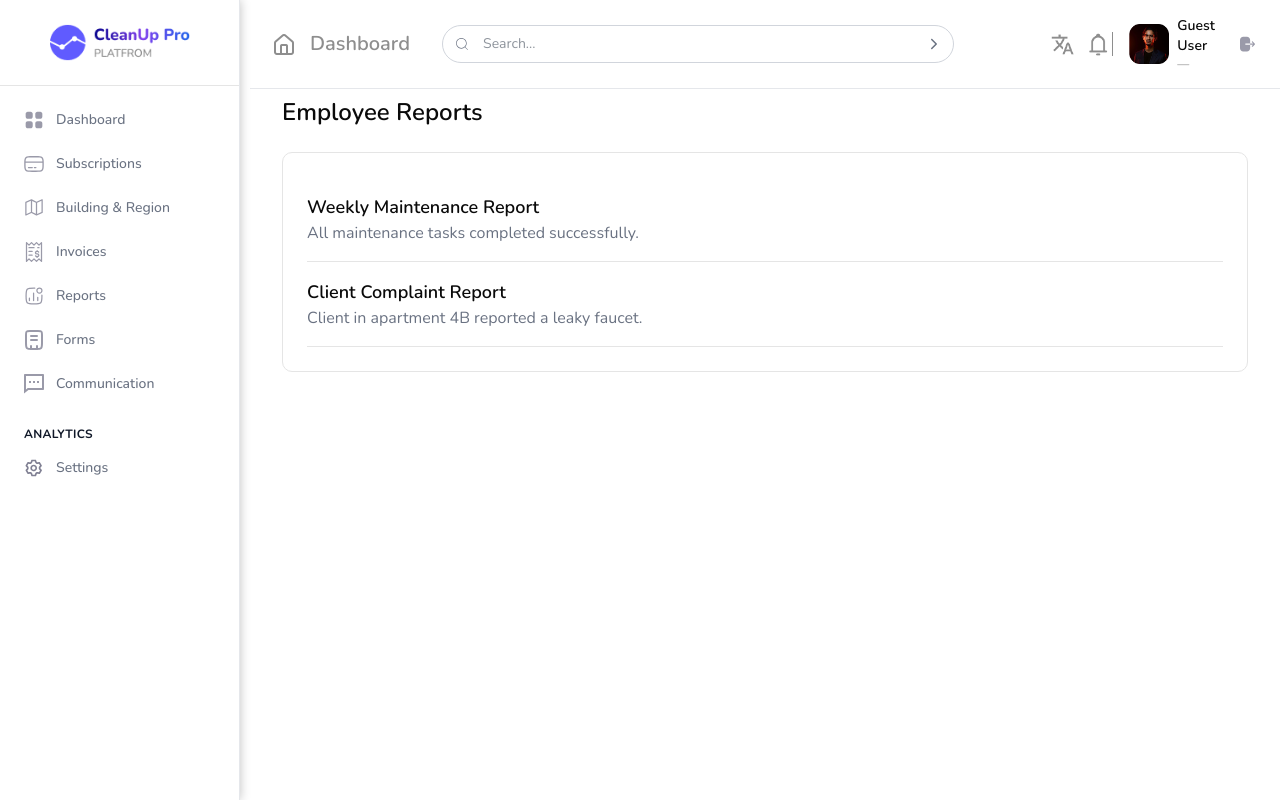
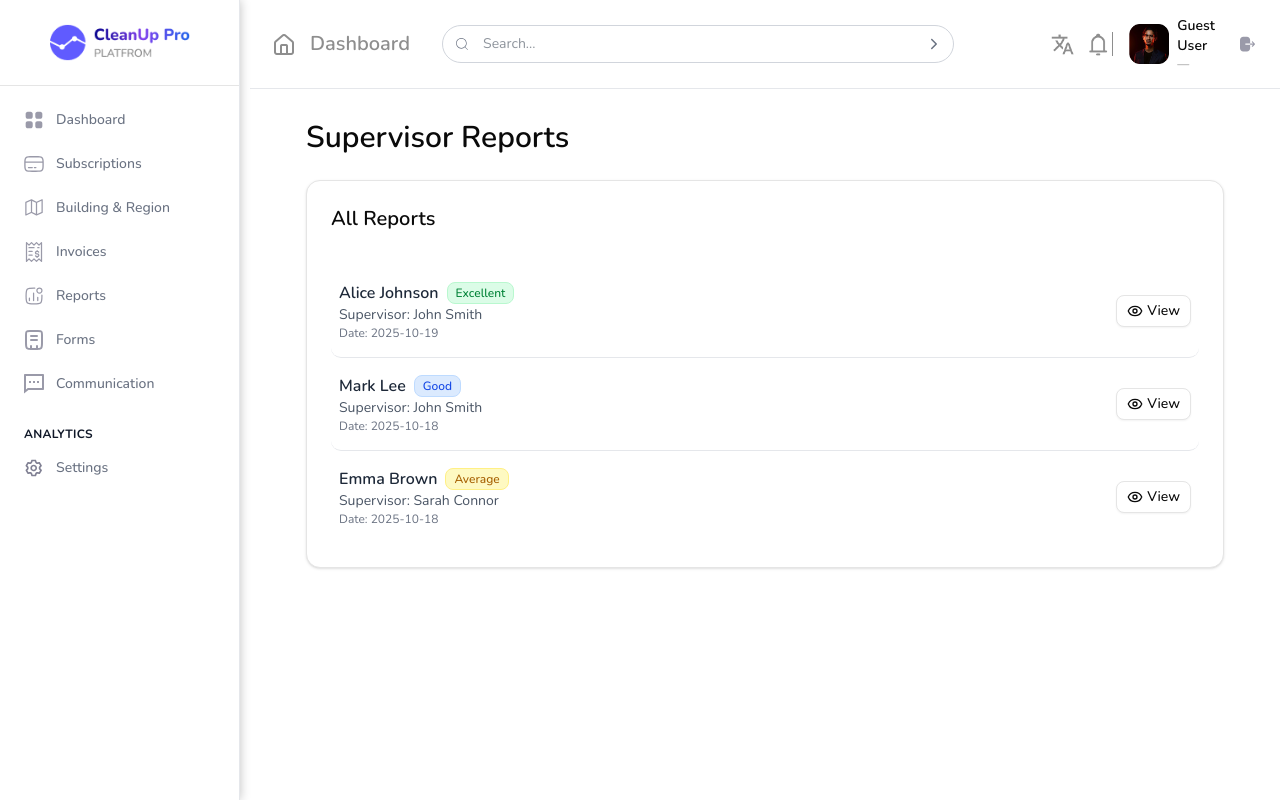
Before and after one commit to Alamin10231/CleanupSoftware, a React (Vite) app: page /reports in a window 1280 px wide. Built offline with nearby package versions, Linux system fonts and the light colour scheme.

Commit message:
Add Radix UI components and refactor button usage in admin dashboard

```diff
--- a/package.json
+++ b/package.json
@@ -15,7 +15,9 @@
     "@radix-ui/react-checkbox": "^1.3.3",
     "@radix-ui/react-dialog": "^1.1.15",
     "@radix-ui/react-label": "^2.1.7",
+    "@radix-ui/react-scroll-area": "^1.2.10",
     "@radix-ui/react-select": "^2.2.6",
+    "@radix-ui/react-separator": "^1.1.7",
     "@radix-ui/react-slot": "^1.2.3",
     "@radix-ui/react-switch": "^1.2.6",
     "@radix-ui/react-tabs": "^1.1.13",
@@ -30,6 +32,7 @@
     "clsx": "^2.1.1",
     "date-fns": "^4.1.0",
     "immer": "^10.1.3",
+    "js-cookie": "^3.0.5",
     "lodash": "^4.17.21",
     "lucide-react": "^0.544.0",
     "maplibre-gl": "^5.8.0",
--- a/src/Components/Button.tsx
+++ /dev/null
@@ -1,29 +0,0 @@
-import React from "react";
-
-interface ButtonProps {
-  text: string;
-  icon?: React.ReactNode;
-  onClick?: () => void;
-}
-
-const Button: React.FC<ButtonProps> = ({ text, icon, onClick }) => {
-  return (
-    <button
-      onClick={onClick}
-      className="
-        px-4 py-2
-        bg-blue-600 text-white text-md font-medium
-        flex items-center gap-2 rounded-full
-        transition-all duration-300
-        hover:bg-blue-700 hover:shadow-lg hover:scale-105
-        focus:outline-none focus:ring-2 focus:ring-blue-400
-        cursor-pointer
-      "
-    >
-      {icon && <span>{icon}</span>}
-      {text}
-    </button>
-  );
-};
-
-export default Button;
--- /dev/null
+++ b/src/Components/ui/scroll-area.tsx
@@ -0,0 +1,56 @@
+import * as React from "react"
+import * as ScrollAreaPrimitive from "@radix-ui/react-scroll-area"
+
+import { cn } from "@/lib/utils"
+
+function ScrollArea({
+  className,
+  children,
+  ...props
+}: React.ComponentProps<typeof ScrollAreaPrimitive.Root>) {
+  return (
+    <ScrollAreaPrimitive.Root
+      data-slot="scroll-area"
+      className={cn("relative", className)}
+      {...props}
+    >
+      <ScrollAreaPrimitive.Viewport
+        data-slot="scroll-area-viewport"
+        className="focus-visible:ring-ring/50 size-full rounded-[inherit] transition-[color,box-shadow] outline-none focus-visible:ring-[3px] focus-visible:outline-1"
+      >
+        {children}
+      </ScrollAreaPrimitive.Viewport>
+      <ScrollBar />
+      <ScrollAreaPrimitive.Corner />
+    </ScrollAreaPrimitive.Root>
+  )
+}
+
+function ScrollBar({
+  className,
+  orientation = "vertical",
+  ...props
+}: React.ComponentProps<typeof ScrollAreaPrimitive.ScrollAreaScrollbar>) {
+  return (
+    <ScrollAreaPrimitive.ScrollAreaScrollbar
+      data-slot="scroll-area-scrollbar"
+      orientation={orientation}
+      className={cn(
+        "flex touch-none p-px transition-colors select-none",
+        orientation === "vertical" &&
+          "h-full w-2.5 border-l border-l-transparent",
+        orientation === "horizontal" &&
+          "h-2.5 flex-col border-t border-t-transparent",
+        className
+      )}
+      {...props}
+    >
+      <ScrollAreaPrimitive.ScrollAreaThumb
+        data-slot="scroll-area-thumb"
+        className="bg-border relative flex-1 rounded-full"
+      />
+    </ScrollAreaPrimitive.ScrollAreaScrollbar>
+  )
+}
+
+export { ScrollArea, ScrollBar }
--- /dev/null
+++ b/src/Components/ui/separator.tsx
@@ -0,0 +1,26 @@
+import * as React from "react"
+import * as SeparatorPrimitive from "@radix-ui/react-separator"
+
+import { cn } from "@/lib/utils"
+
+function Separator({
+  className,
+  orientation = "horizontal",
+  decorative = true,
+  ...props
+}: React.ComponentProps<typeof SeparatorPrimitive.Root>) {
+  return (
+    <SeparatorPrimitive.Root
+      data-slot="separator"
+      decorative={decorative}
+      orientation={orientation}
+      className={cn(
+        "bg-border shrink-0 data-[orientation=horizontal]:h-px data-[orientation=horizontal]:w-full data-[orientation=vertical]:h-full data-[orientation=vertical]:w-px",
+        className
+      )}
+      {...props}
+    />
+  )
+}
+
+export { Separator }
--- a/src/Page/admin-dashboard/Clients.tsx
+++ b/src/Page/admin-dashboard/Clients.tsx
@@ -1,5 +1,4 @@
 import { assets } from "@/assets/assets";
-import Button from "@/Components/Button";
 import Card from "@/Components/Card";
 import { useEffect, useState } from "react";
 import { FaPlus, FaEye, FaEdit } from "react-icons/fa";
@@ -17,6 +16,7 @@ import {
   useGetClientOverviewAdminQuery,
   useGetSearchClientsQuery,
 } from "@/redux/api/apiSlice";
+import { Button } from "@/Components/ui/button";
 
 const Clients = () => {
   const [searchTerm, setSearchTerm] = useState<string>("");
@@ -83,7 +83,9 @@ const Clients = () => {
           <div>
             <Dialog>
               <DialogTrigger>
-                <Button icon={<FaPlus />} text="Add Client" />
+                <Button>
+                  <FaPlus /> Add Client
+                </Button>
               </DialogTrigger>
               <DialogContent className="bg-white border-0 rounded-lg">
                 <DialogHeader>
--- a/src/Page/admin-dashboard/Home.tsx
+++ b/src/Page/admin-dashboard/Home.tsx
@@ -1,6 +1,5 @@
 import { useState } from "react";
 import { assets } from "../../assets/assets";
-import Button from "@/Components/Button";
 import { Link, NavLink } from "react-router";
 import PricingSection from "@/Components/PricingSection";
 import Discover_More from "@/Components/Discover_More";
--- a/src/Page/admin-dashboard/Invoices.tsx
+++ b/src/Page/admin-dashboard/Invoices.tsx
@@ -1,7 +1,7 @@
 import { assets } from "@/assets/assets";
-import Button from "@/Components/Button";
 import Card from "@/Components/Card";
 import InvoicesList from "@/Components/InvoicesList";
+import { Button } from "@/Components/ui/button";
 import { useGetCalculationInvoiceQuery } from "@/redux/api/apiSlice";
 import { FaPlus } from "react-icons/fa";
 import { Link } from "react-router-dom";
@@ -21,7 +21,9 @@ const Invoices = () => {
         </div>
         <div className="flex gap-2">
           <Link to="/create-invoice">
-               <Button icon={<FaPlus />} text="Create Invoice" />
+               <Button>
+                <FaPlus />Create Invoice
+              </Button>
           </Link>
 
         </div>
--- a/src/Page/admin-dashboard/Notifications.tsx
+++ b/src/Page/admin-dashboard/Notifications.tsx
@@ -1,6 +1,6 @@
 import { useEffect, useState } from "react";
 import { assets } from "@/assets/assets";
-import Button from "@/Components/Button";
+import { Button } from "@/Components/ui/button";
 
 interface Notification {
   id: number;
@@ -43,7 +43,9 @@ const Notifications = () => {
           <h1 className="text-2xl font-bold">Notifications</h1>
           <p className="mt-2">Stay updated with your latest activities and tasks</p>
         </div>
-        <Button text="Mark all as read" onClick={markAllAsRead} />
+        <Button onClick={markAllAsRead}>
+            Mark all as read
+        </Button>
       </div>
 
       {/* Notification list */}
--- a/src/Page/admin-dashboard/Reports.tsx
+++ b/src/Page/admin-dashboard/Reports.tsx
@@ -1,33 +1,171 @@
-import React from 'react';
+import { Card, CardContent, CardHeader, CardTitle } from "@/Components/ui/card";
+import { Badge } from "@/Components/ui/badge";
+import { ScrollArea } from "@/Components/ui/scroll-area";
+import { Button } from "@/Components/ui/button";
+import { Eye } from "lucide-react";
+import {
+  Dialog,
+  DialogContent,
+  DialogHeader,
+  DialogTitle,
+  DialogTrigger,
+} from "@/Components/ui/dialog";
+import { Separator } from "@/Components/ui/separator";
 
+// Dummy data for now
 const dummyReports = [
   {
-    id: 1,
-    title: 'Weekly Maintenance Report',
-    description: 'All maintenance tasks completed successfully.',
+    id: "rpt-001",
+    supervisor: "John Smith",
+    employee: "Alice Johnson",
+    employeeId: "emp-101",
+    date: "2025-10-19",
+    performance: "Excellent",
+    workSummary: "Completed the assigned UI module and fixed layout bugs.",
+    remarks: "Very dedicated and punctual today.",
   },
   {
-    id: 2,
-    title: 'Client Complaint Report',
-    description: 'Client in apartment 4B reported a leaky faucet.',
+    id: "rpt-002",
+    supervisor: "John Smith",
+    employee: "Mark Lee",
+    employeeId: "emp-102",
+    date: "2025-10-18",
+    performance: "Good",
+    workSummary: "Worked on backend API integration and wrote test cases.",
+    remarks: "Needs slight improvement in meeting deadlines.",
+  },
+  {
+    id: "rpt-003",
+    supervisor: "Sarah Connor",
+    employee: "Emma Brown",
+    employeeId: "emp-103",
+    date: "2025-10-18",
+    performance: "Average",
+    workSummary: "Tested new deployment pipeline.",
+    remarks: "Still learning deployment flow, but progressing well.",
   },
 ];
 
-const Reports = () => {
+const performanceColors: Record<string, string> = {
+  Excellent: "bg-green-100 text-green-700 border-green-200",
+  Good: "bg-blue-100 text-blue-700 border-blue-200",
+  Average: "bg-yellow-100 text-yellow-700 border-yellow-200",
+  Poor: "bg-red-100 text-red-700 border-red-200",
+};
+
+export default function ReportsPage() {
   return (
-    <div>
-      <h1 className="text-2xl font-semibold mb-6">Employee Reports</h1>
+    <div className="p-6 space-y-6">
+      <h1 className="text-3xl font-semibold">Supervisor Reports</h1>
 
-      <div className="bg-white rounded-lg border p-6">
-        {dummyReports.map((report) => (
-          <div key={report.id} className="border-b py-4">
-            <h2 className="text-lg font-semibold">{report.title}</h2>
-            <p className="text-gray-500">{report.description}</p>
-          </div>
-        ))}
-      </div>
+      <Card>
+        <CardHeader>
+          <CardTitle className="text-xl">All Reports</CardTitle>
+        </CardHeader>
+
+        <CardContent>
+          <ScrollArea className="max-h-[70vh]">
+            <div className="divide-y divide-gray-200">
+              {dummyReports.map((report) => (
+                <div
+                  key={report.id}
+                  className="flex justify-between items-center py-4 hover:bg-gray-50 px-2 rounded-lg transition"
+                >
+                  <div>
+                    <div className="flex items-center gap-2">
+                      <h3 className="font-semibold text-gray-800">
+                        {report.employee}
+                      </h3>
+                      <Badge
+                        variant="outline"
+                        className={performanceColors[report.performance]}
+                      >
+                        {report.performance}
+                      </Badge>
+                    </div>
+                    <p className="text-sm text-gray-600">
+                      Supervisor: {report.supervisor}
+                    </p>
+                    <p className="text-xs text-gray-500">
+                      Date: {report.date}
+                    </p>
+                  </div>
+
+                  <ReportDialog report={report} />
+                </div>
+              ))}
+            </div>
+          </ScrollArea>
+        </CardContent>
+      </Card>
     </div>
   );
-};
+}
 
-export default Reports;
+interface Report {
+  id: string;
+  supervisor: string;
+  employee: string;
+  employeeId: string;
+  date: string;
+  performance: string;
+  workSummary: string;
+  remarks: string;
+}
+
+function ReportDialog({ report }: { report: Report }) {
+  return (
+    <Dialog>
+      <DialogTrigger asChild>
+        <Button variant="outline" size="sm" className="flex items-center gap-1">
+          <Eye size={16} />
+          View
+        </Button>
+      </DialogTrigger>
+      <DialogContent className="max-w-lg">
+        <DialogHeader>
+          <DialogTitle className="text-xl">
+            Report for {report.employee}
+          </DialogTitle>
+        </DialogHeader>
+
+        <div className="space-y-4">
+          <div className="flex justify-between">
+            <p className="text-sm text-gray-600">
+              <strong>Supervisor:</strong> {report.supervisor}
+            </p>
+            <p className="text-sm text-gray-600">
+              <strong>Date:</strong> {report.date}
+            </p>
+          </div>
+
+          <Separator />
+
+          <div>
+            <h4 className="font-semibold mb-1 text-gray-700">Work Summary</h4>
+            <p className="text-gray-700 text-sm">{report.workSummary}</p>
+          </div>
+
+          <div>
+            <h4 className="font-semibold mb-1 text-gray-700">Performance</h4>
+            <Badge
+              variant="outline"
+              className={performanceColors[report.performance]}
+            >
+              {report.performance}
+            </Badge>
+          </div>
+
+          <div>
+            <h4 className="font-semibold mb-1 text-gray-700">Remarks</h4>
+            <p className="text-gray-700 text-sm">{report.remarks}</p>
+          </div>
+
+          <div className="flex justify-end">
+            <Button variant="outline">Close</Button>
+          </div>
+        </div>
+      </DialogContent>
+    </Dialog>
+  );
+}
```
Also changed, not shown: 1 other file (tests, documents, lock files or other folders).
